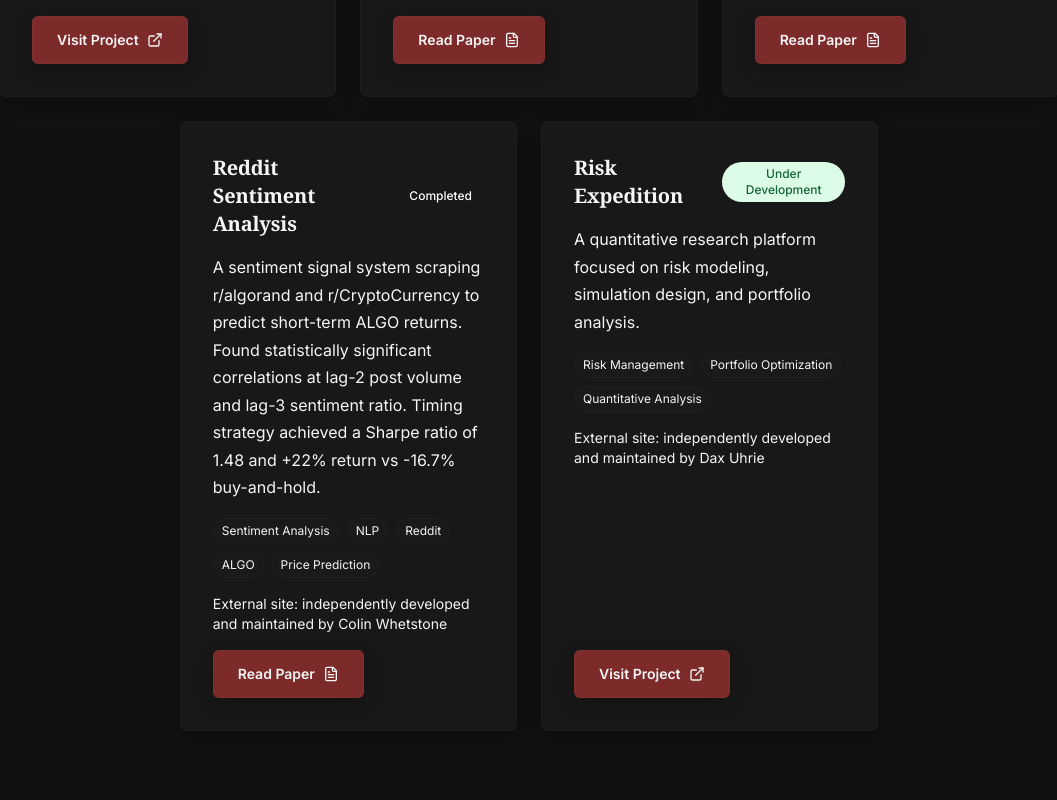
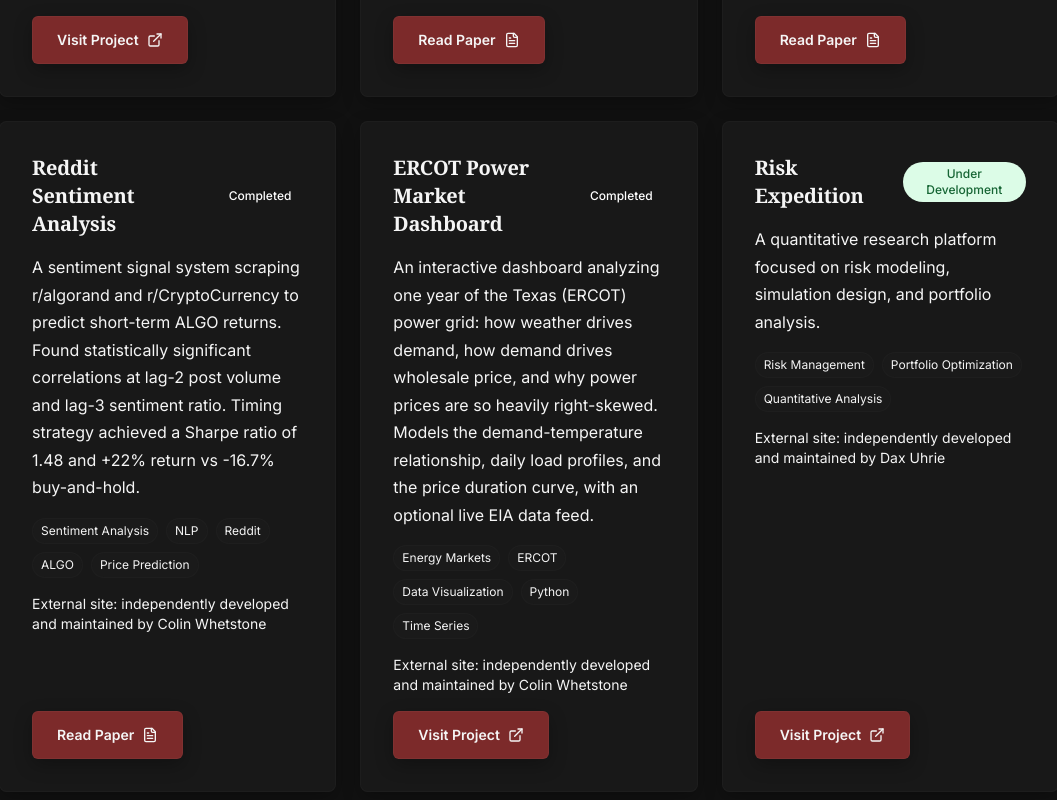
Before and after one commit to daxuhrie/txst-qfc-site, a Next.js app: page /projects in a window 1280 px wide. Shown: the part 1040-1840 px from the top of the page, without its empty margins (111-1168 px from the left). Built offline with nearby package versions, Linux system fonts and the light colour scheme.

Commit message:
Add ERCOT dashboard project, fix HALO repo link

```diff
--- a/src/data/projects.ts
+++ b/src/data/projects.ts
@@ -24,7 +24,7 @@
     title: 'HALO',
     description: 'A market-making system built on the Avellaneda-Stoikov model with a dynamic regime classifier using lag-1 autocorrelation and EWMA volatility, deployed on Kraken targeting SOL/USD. Achieved a Sharpe ratio of 2.4 at the optimal poll cadence.',
     ownerName: 'Colin Whetstone',
-        externalUrl: 'https://github.com/colinwhetstone/halo',
+    externalUrl: 'https://github.com/ColinWhetstone/halo-market-maker',
     tags: ['Market Making', 'Avellaneda-Stoikov', 'Regime Classification', 'Kraken', 'Algorithmic Trading'],
     status: 'Completed',
     paperUrl: '/papers/Halo_Paper__2_.pdf',
@@ -50,6 +50,15 @@
     paperUrl: '/papers/Sentiment_Paper.pdf',
   },
   {
+    id: 'ercot-dashboard',
+    title: 'ERCOT Power Market Dashboard',
+    description: 'An interactive dashboard analyzing one year of the Texas (ERCOT) power grid: how weather drives demand, how demand drives wholesale price, and why power prices are so heavily right-skewed. Models the demand-temperature relationship, daily load profiles, and the price duration curve, with an optional live EIA data feed.',
+    ownerName: 'Colin Whetstone',
+    externalUrl: 'https://colinwhetstone.github.io/ercot-dashboard/',
+    tags: ['Energy Markets', 'ERCOT', 'Data Visualization', 'Python', 'Time Series'],
+    status: 'Completed',
+  },
+  {
     id: 'risk-expedition',
     title: 'Risk Expedition',
     description: 'A quantitative research platform focused on risk modeling, simulation design, and portfolio analysis.',
```
Lines whose indentation alone changed are shown as unchanged.
